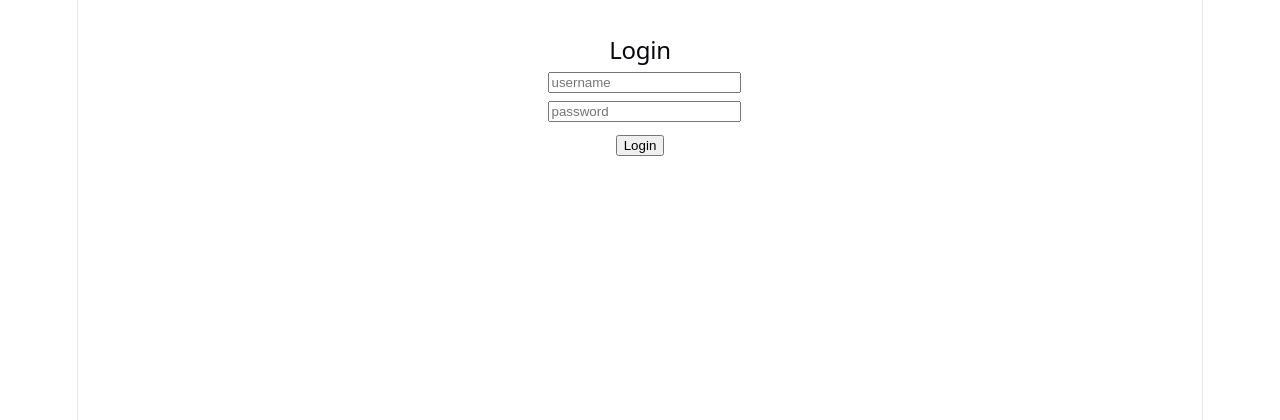
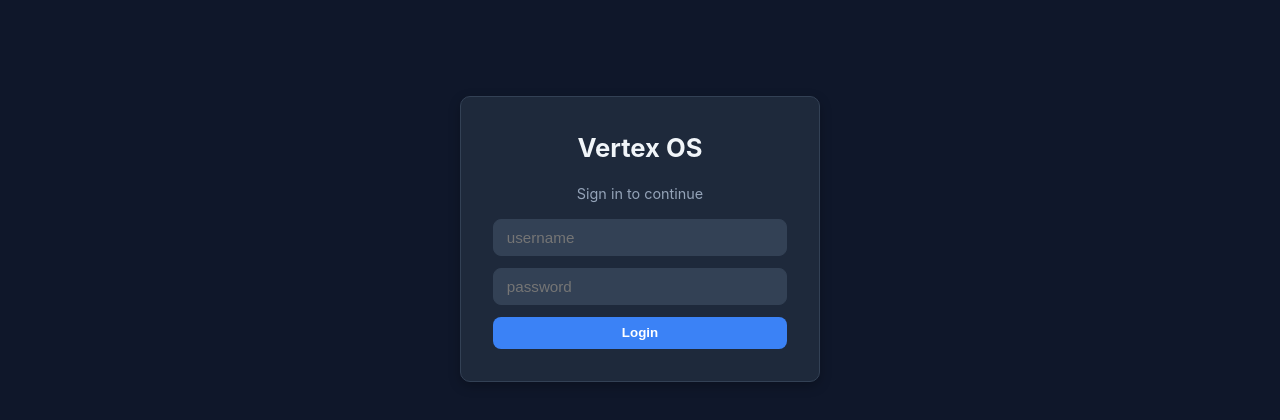
Before and after one commit to ModernSelfHost/vertexos, a React (Vite) app in the folder web/: page /login in a window 1280 px wide. Shown: the top 420 px of the page. Built offline with nearby package versions, Linux system fonts and the light colour scheme.

Commit message:
feat(web): polished UI with modern styling

```diff
--- a/web/src/Layout.tsx
+++ b/web/src/Layout.tsx
@@ -4,21 +4,28 @@ import { useAuth } from "./auth";
 export default function Layout() {
   const { user, logout } = useAuth();
   return (
-    <div style={{ fontFamily: "sans-serif", margin: 0 }}>
-      <header style={{ background: "#1f2937", color: "#fff", padding: "0.75rem 1rem", display: "flex", justifyContent: "space-between", alignItems: "center" }}>
-        <strong>Vertex OS</strong>
-        <nav style={{ display: "flex", gap: "1rem" }}>
-          <Link to="/" style={{ color: "#fff" }}>Dashboard</Link>
-          <Link to="/storage" style={{ color: "#fff" }}>Storage</Link>
-          <Link to="/shares" style={{ color: "#fff" }}>Shares</Link>
-          {user?.role === "admin" && <Link to="/users" style={{ color: "#fff" }}>Users</Link>}
-          {user?.role === "admin" && <Link to="/system" style={{ color: "#fff" }}>System</Link>}
+    <div>
+      <header className="app-header">
+        <div className="brand">Vertex OS</div>
+        <nav className="nav">
+          <Link to="/">Dashboard</Link>
+          <Link to="/storage">Storage</Link>
+          <Link to="/shares">Shares</Link>
+          {user?.role === "admin" && <Link to="/users">Users</Link>}
+          {user?.role === "admin" && <Link to="/system">System</Link>}
         </nav>
-        <div>
-          {user ? <><span style={{ marginRight: "1rem" }}>{user.username}</span><button onClick={logout}>Logout</button></> : <Link to="/login" style={{ color: "#fff" }}>Login</Link>}
+        <div className="row">
+          {user ? (
+            <>
+              <span className="muted">{user.username}</span>
+              <button className="btn ghost" onClick={logout}>Logout</button>
+            </>
+          ) : (
+            <Link to="/login" className="btn">Login</Link>
+          )}
         </div>
       </header>
-      <main style={{ padding: "1rem", maxWidth: 1100, margin: "0 auto" }}>
+      <main>
         <Outlet />
       </main>
     </div>
--- a/web/src/index.css
+++ b/web/src/index.css
@@ -1,111 +1,141 @@
 :root {
-  --text: #6b6375;
-  --text-h: #08060d;
-  --bg: #fff;
-  --border: #e5e4e7;
-  --code-bg: #f4f3ec;
-  --accent: #aa3bff;
-  --accent-bg: rgba(170, 59, 255, 0.1);
-  --accent-border: rgba(170, 59, 255, 0.5);
-  --social-bg: rgba(244, 243, 236, 0.5);
-  --shadow:
-    rgba(0, 0, 0, 0.1) 0 10px 15px -3px, rgba(0, 0, 0, 0.05) 0 4px 6px -2px;
-
-  --sans: system-ui, 'Segoe UI', Roboto, sans-serif;
-  --heading: system-ui, 'Segoe UI', Roboto, sans-serif;
-  --mono: ui-monospace, Consolas, monospace;
-
-  font: 18px/145% var(--sans);
-  letter-spacing: 0.18px;
-  color-scheme: light dark;
-  color: var(--text);
-  background: var(--bg);
-  font-synthesis: none;
-  text-rendering: optimizeLegibility;
-  -webkit-font-smoothing: antialiased;
-  -moz-osx-font-smoothing: grayscale;
-
-  @media (max-width: 1024px) {
-    font-size: 16px;
-  }
+  --bg: #0f172a;
+  --panel: #1e293b;
+  --panel-2: #334155;
+  --text: #e2e8f0;
+  --muted: #94a3b8;
+  --accent: #3b82f6;
+  --accent-2: #22d3ee;
+  --danger: #ef4444;
+  --success: #22c55e;
+  --warn: #f59e0b;
+  --border: #334155;
+  --radius: 10px;
 }
 
-@media (prefers-color-scheme: dark) {
-  :root {
-    --text: #9ca3af;
-    --text-h: #f3f4f6;
-    --bg: #16171d;
-    --border: #2e303a;
-    --code-bg: #1f2028;
-    --accent: #c084fc;
-    --accent-bg: rgba(192, 132, 252, 0.15);
-    --accent-border: rgba(192, 132, 252, 0.5);
-    --social-bg: rgba(47, 48, 58, 0.5);
-    --shadow:
-      rgba(0, 0, 0, 0.4) 0 10px 15px -3px, rgba(0, 0, 0, 0.25) 0 4px 6px -2px;
-  }
+* { box-sizing: border-box; }
 
-  #social .button-icon {
-    filter: invert(1) brightness(2);
-  }
+html, body, #root { height: 100%; margin: 0; }
+
+body {
+  font-family: "Inter", system-ui, -apple-system, Segoe UI, Roboto, sans-serif;
+  background: var(--bg);
+  color: var(--text);
+  line-height: 1.5;
 }
 
-#root {
-  width: 1126px;
-  max-width: 100%;
-  margin: 0 auto;
-  text-align: center;
-  border-inline: 1px solid var(--border);
-  min-height: 100svh;
+a { color: var(--accent-2); text-decoration: none; }
+a:hover { text-decoration: underline; }
+
+.app-header {
+  background: linear-gradient(90deg, #1e293b, #0f172a);
+  border-bottom: 1px solid var(--border);
+  padding: 0.9rem 1.5rem;
   display: flex;
-  flex-direction: column;
-  box-sizing: border-box;
+  align-items: center;
+  justify-content: space-between;
+  position: sticky;
+  top: 0;
+  z-index: 10;
 }
 
-body {
-  margin: 0;
+.brand { font-weight: 700; font-size: 1.15rem; letter-spacing: 0.5px; }
+
+.nav { display: flex; gap: 0.5rem; flex-wrap: wrap; }
+.nav a {
+  color: var(--muted);
+  padding: 0.4rem 0.8rem;
+  border-radius: 6px;
+  transition: background 0.15s, color 0.15s;
+}
+.nav a:hover { background: var(--panel-2); color: var(--text); text-decoration: none; }
+
+main {
+  max-width: 1200px;
+  margin: 0 auto;
+  padding: 1.5rem;
 }
 
-h1,
-h2 {
-  font-family: var(--heading);
-  font-weight: 500;
-  color: var(--text-h);
+.card {
+  background: var(--panel);
+  border: 1px solid var(--border);
+  border-radius: var(--radius);
+  padding: 1.25rem;
+  margin-bottom: 1rem;
+  box-shadow: 0 4px 12px rgba(0,0,0,0.25);
 }
 
-h1 {
-  font-size: 56px;
-  letter-spacing: -1.68px;
-  margin: 32px 0;
-  @media (max-width: 1024px) {
-    font-size: 36px;
-    margin: 20px 0;
-  }
+.card h3 { margin-top: 0; color: var(--accent-2); }
+
+.grid { display: grid; gap: 1rem; }
+.grid-2 { grid-template-columns: repeat(auto-fit, minmax(280px, 1fr)); }
+.grid-3 { grid-template-columns: repeat(auto-fit, minmax(220px, 1fr)); }
+
+.btn {
+  background: var(--accent);
+  color: #fff;
+  border: none;
+  padding: 0.55rem 1.1rem;
+  border-radius: 8px;
+  cursor: pointer;
+  font-weight: 600;
+  transition: transform 0.1s, background 0.15s;
 }
-h2 {
-  font-size: 24px;
-  line-height: 118%;
-  letter-spacing: -0.24px;
-  margin: 0 0 8px;
-  @media (max-width: 1024px) {
-    font-size: 20px;
-  }
+.btn:hover { background: #2563eb; }
+.btn:active { transform: translateY(1px); }
+.btn.secondary { background: var(--panel-2); }
+.btn.danger { background: var(--danger); }
+.btn.ghost { background: transparent; border: 1px solid var(--border); }
+
+.input {
+  background: var(--panel-2);
+  border: 1px solid var(--border);
+  color: var(--text);
+  padding: 0.55rem 0.8rem;
+  border-radius: 8px;
+  width: 100%;
+  font-size: 0.95rem;
 }
-p {
-  margin: 0;
+.input:focus { outline: 2px solid var(--accent); border-color: var(--accent); }
+
+.row { display: flex; gap: 0.75rem; align-items: center; flex-wrap: wrap; }
+
+.stat { font-size: 2rem; font-weight: 700; color: var(--accent-2); }
+
+.badge {
+  display: inline-block;
+  padding: 0.15rem 0.55rem;
+  border-radius: 999px;
+  font-size: 0.75rem;
+  font-weight: 600;
+  background: var(--panel-2);
+}
+.badge.healthy { background: #14532d; color: #86efac; }
+.badge.warning { background: #78350f; color: #fcd34d; }
+.badge.failed, .badge.critical { background: #7f1d1d; color: #fca5a5; }
+
+.list-item {
+  display: flex;
+  justify-content: space-between;
+  align-items: center;
+  padding: 0.7rem 0.9rem;
+  border: 1px solid var(--border);
+  border-radius: 8px;
+  margin-bottom: 0.5rem;
+  background: var(--panel);
 }
 
-code,
-.counter {
-  font-family: var(--mono);
-  display: inline-flex;
-  border-radius: 4px;
-  color: var(--text-h);
+h1, h2, h3 { color: #f1f5f9; }
+h2 { font-size: 1.6rem; margin-bottom: 1rem; }
+
+.muted { color: var(--muted); font-size: 0.9rem; }
+
+.login-box {
+  max-width: 360px;
+  margin: 6rem auto;
+  padding: 2rem;
 }
+.login-box input { margin-bottom: 0.75rem; }
 
-code {
-  font-size: 15px;
-  line-height: 135%;
-  padding: 4px 8px;
-  background: var(--code-bg);
-}
+.spinner { display: inline-block; width: 18px; height: 18px; border: 2px solid var(--border); border-top-color: var(--accent); border-radius: 50%; animation: spin 0.7s linear infinite; }
+@keyframes spin { to { transform: rotate(360deg); } }
--- a/web/src/pages/Dashboard.tsx
+++ b/web/src/pages/Dashboard.tsx
@@ -5,39 +5,76 @@ export default function Dashboard() {
   const [drives, setDrives] = useState<any[]>([]);
   const [pools, setPools] = useState<any[]>([]);
   const [alerts, setAlerts] = useState<any[]>([]);
+  const [loading, setLoading] = useState(true);
   useEffect(() => {
-    api("/api/v1/drives").then(setDrives).catch(() => {});
-    api("/api/v1/pools").then(setPools).catch(() => {});
-    api("/api/v1/alerts").then(setAlerts).catch(() => {});
+    Promise.all([
+      api("/api/v1/drives").then(setDrives).catch(() => {}),
+      api("/api/v1/pools").then(setPools).catch(() => {}),
+      api("/api/v1/alerts").then(setAlerts).catch(() => {}),
+    ]).finally(() => setLoading(false));
   }, []);
+  const activeAlerts = alerts.filter((a: any) => !a.dismissed);
   return (
     <div>
       <h2>Dashboard</h2>
-      <section>
+      {loading && <div className="spinner" />}
+      <div className="grid grid-3">
+        <div className="card">
+          <h3>Pools</h3>
+          <div className="stat">{pools.length}</div>
+          <p className="muted">configured pools</p>
+        </div>
+        <div className="card">
+          <h3>Drives</h3>
+          <div className="stat">{drives.length}</div>
+          <p className="muted">detected drives</p>
+        </div>
+        <div className="card">
+          <h3>Alerts</h3>
+          <div className="stat" style={{ color: activeAlerts.length ? "var(--danger)" : "var(--success)" }}>{activeAlerts.length}</div>
+          <p className="muted">active alerts</p>
+        </div>
+      </div>
+
+      <div className="card">
         <h3>Storage pools</h3>
-        {pools.length === 0 && <p>No pools.</p>}
+        {pools.length === 0 && <p className="muted">No pools configured.</p>}
         {pools.map((p: any) => (
-          <div key={p.name} style={{ border: "1px solid #ddd", padding: 8, marginBottom: 8, borderRadius: 4 }}>
-            <strong>{p.name}</strong> — {p.health} — size {p.size} alloc {p.alloc} free {p.free}
+          <div key={p.name} className="list-item">
+            <div>
+              <strong>{p.name}</strong>
+              <span className={`badge ${p.health}`} style={{ marginLeft: 8 }}>{p.health}</span>
+            </div>
+            <div className="muted">size {p.size} · alloc {p.alloc} · free {p.free}</div>
           </div>
         ))}
-      </section>
-      <section>
+      </div>
+
+      <div className="card">
         <h3>Drives</h3>
         {drives.map((d: any) => (
-          <div key={d.device} style={{ display: "flex", justifyContent: "space-between", borderBottom: "1px solid #eee", padding: 4 }}>
-            <span>{d.name} ({d.model})</span>
-            <span>{(d.size_bytes / 1e9).toFixed(1)} GB — {d.health}</span>
+          <div key={d.device} className="list-item">
+            <div>
+              <strong>{d.name}</strong>
+              <span className="muted" style={{ marginLeft: 8 }}>{d.model}</span>
+            </div>
+            <div>
+              <span className="muted">{(d.size_bytes / 1e9).toFixed(1)} GB</span>
+              <span className={`badge ${d.health}`} style={{ marginLeft: 8 }}>{d.health}</span>
+            </div>
           </div>
         ))}
-      </section>
-      <section>
+      </div>
+
+      <div className="card">
         <h3>Alerts</h3>
-        {alerts.filter((a: any) => !a.dismissed).map((a: any) => (
-          <div key={a.id} style={{ color: a.severity === "critical" ? "red" : "orange" }}>{a.message}</div>
+        {activeAlerts.length === 0 && <p className="muted">No active alerts.</p>}
+        {activeAlerts.map((a: any) => (
+          <div key={a.id} className="list-item">
+            <span style={{ color: a.severity === "critical" ? "var(--danger)" : "var(--warn)" }}>{a.severity.toUpperCase()}: {a.message}</span>
+          </div>
         ))}
-        {alerts.filter((a: any) => !a.dismissed).length === 0 && <p>No alerts.</p>}
-      </section>
+      </div>
     </div>
   );
 }
--- a/web/src/pages/Login.tsx
+++ b/web/src/pages/Login.tsx
@@ -8,18 +8,27 @@ export default function Login() {
   const [u, setU] = useState("");
   const [p, setP] = useState("");
   const [err, setErr] = useState("");
+  const [loading, setLoading] = useState(false);
   async function submit(e: any) {
     e.preventDefault();
+    setLoading(true);
+    setErr("");
     try { await login(u, p); nav("/"); }
-    catch (e: any) { setErr(e.message); }
+    catch (e: any) { setErr(e.message || "Login failed"); }
+    finally { setLoading(false); }
   }
   return (
-    <form onSubmit={submit} style={{ maxWidth: 320, margin: "2rem auto" }}>
-      <h2>Login</h2>
-      <input placeholder="username" value={u} onChange={e => setU(e.target.value)} style={{ display: "block", width: "100%", marginBottom: 8 }} />
-      <input placeholder="password" type="password" value={p} onChange={e => setP(e.target.value)} style={{ display: "block", width: "100%", marginBottom: 8 }} />
-      <button type="submit">Login</button>
-      {err && <p style={{ color: "red" }}>{err}</p>}
-    </form>
+    <div className="card login-box">
+      <h2 style={{ textAlign: "center", marginTop: 0 }}>Vertex OS</h2>
+      <p className="muted" style={{ textAlign: "center" }}>Sign in to continue</p>
+      <form onSubmit={submit}>
+        <input className="input" placeholder="username" value={u} onChange={e => setU(e.target.value)} />
+        <input className="input" placeholder="password" type="password" value={p} onChange={e => setP(e.target.value)} />
+        <button className="btn" type="submit" style={{ width: "100%" }} disabled={loading}>
+          {loading ? "Signing in..." : "Login"}
+        </button>
+        {err && <p style={{ color: "var(--danger)", marginTop: 8 }}>{err}</p>}
+      </form>
+    </div>
   );
 }
--- a/web/src/pages/Users.tsx
+++ b/web/src/pages/Users.tsx
@@ -8,7 +8,7 @@ export default function Users() {
   const [role, setRole] = useState("user");
 
   async function load() { setUsers(await api("/api/v1/users")); }
-  useEffect(() => { load(); }, []);
+  useEffect(() => { load().catch(() => {}); }, []);
 
   async function create() {
     await api("/api/v1/users", { method: "POST", body: JSON.stringify({ username, password, role }) });
@@ -23,22 +23,32 @@ export default function Users() {
   return (
     <div>
       <h2>Users</h2>
-      <div style={{ display: "flex", gap: 8, marginBottom: 12 }}>
-        <input placeholder="username" value={username} onChange={e => setUsername(e.target.value)} />
-        <input placeholder="password" type="password" value={password} onChange={e => setPassword(e.target.value)} />
-        <select value={role} onChange={e => setRole(e.target.value)}>
+      <div className="card">
+        <h3>Create user</h3>
+        <div className="row">
+          <input className="input" placeholder="username" value={username} onChange={e => setUsername(e.target.value)} />
+          <input className="input" placeholder="password" type="password" value={password} onChange={e => setPassword(e.target.value)} />
+          <select className="input" style={{ maxWidth: 120 }} value={role} onChange={e => setRole(e.target.value)}>
             <option value="user">user</option>
             <option value="admin">admin</option>
             <option value="guest">guest</option>
           </select>
-        <button onClick={create}>Create</button>
+          <button className="btn" onClick={create} disabled={!username || !password}>Create</button>
         </div>
+      </div>
+      <div className="card">
+        <h3>Accounts</h3>
+        {users.length === 0 && <p className="muted">No users.</p>}
         {users.map((u: any) => (
-        <div key={u.id} style={{ display: "flex", justifyContent: "space-between", borderBottom: "1px solid #eee", padding: 4 }}>
-          <span>{u.username} ({u.role})</span>
-          <button onClick={() => remove(u.id)}>Delete</button>
+          <div key={u.id} className="list-item">
+            <div>
+              <strong>{u.username}</strong>
+              <span className={`badge ${u.role === "admin" ? "warning" : "healthy"}`} style={{ marginLeft: 8 }}>{u.role}</span>
+            </div>
+            <button className="btn danger" onClick={() => remove(u.id)}>Delete</button>
           </div>
         ))}
       </div>
+    </div>
   );
 }
--- a/web/src/pages/Wizard.tsx
+++ b/web/src/pages/Wizard.tsx
@@ -11,7 +11,6 @@ export default function Wizard() {
   const [msg, setMsg] = useState("");
 
   async function finish() {
-    // create pool from proposal using all drives
     try {
       await api("/api/v1/pools/from-proposal", { method: "POST", body: JSON.stringify({ name: "tank", drives: [] }) });
       setMsg("Pool creation started.");
@@ -20,34 +19,38 @@ export default function Wizard() {
   }
 
   return (
-    <div style={{ maxWidth: 480, margin: "2rem auto" }}>
-      <h2>Setup Wizard</h2>
+    <div className="card" style={{ maxWidth: 520, margin: "2rem auto" }}>
+      <h2 style={{ marginTop: 0 }}>Setup Wizard</h2>
       {step === 0 && (
         <>
-          <p>Welcome to Vertex OS.</p>
-          <button onClick={() => setStep(1)}>Start</button>
+          <p>Welcome to Vertex OS. Let's get your NAS running.</p>
+          <button className="btn" onClick={() => setStep(1)}>Start</button>
         </>
       )}
       {step === 1 && (
         <>
           <h3>Name your server</h3>
-          <input value={name} onChange={e => setName(e.target.value)} />
-          <button onClick={() => setStep(2)}>Next</button>
+          <input className="input" value={name} onChange={e => setName(e.target.value)} />
+          <div className="row" style={{ marginTop: 12 }}>
+            <button className="btn" onClick={() => setStep(2)}>Next</button>
+          </div>
         </>
       )}
       {step === 2 && (
         <>
           <h3>Create admin account</h3>
-          <input placeholder="username" value={adminUser} onChange={e => setAdminUser(e.target.value)} />
-          <input placeholder="password" type="password" value={adminPass} onChange={e => setAdminPass(e.target.value)} />
-          <button onClick={() => setStep(3)}>Next</button>
+          <input className="input" placeholder="username" value={adminUser} onChange={e => setAdminUser(e.target.value)} />
+          <input className="input" placeholder="password" type="password" value={adminPass} onChange={e => setAdminPass(e.target.value)} style={{ marginTop: 8 }} />
+          <div className="row" style={{ marginTop: 12 }}>
+            <button className="btn" onClick={() => setStep(3)}>Next</button>
+          </div>
         </>
       )}
       {step === 3 && (
         <>
           <h3>Create storage pool</h3>
-          <p>Vertex will propose a layout from detected drives.</p>
-          <button onClick={finish}>Create pool & finish</button>
+          <p className="muted">Vertex will propose a layout from detected drives.</p>
+          <button className="btn" onClick={finish}>Create pool & finish</button>
           {msg && <p>{msg}</p>}
         </>
       )}
```
Also changed, not shown: web/src/pages/Shares.tsx (+23 -12 lines), web/src/pages/Storage.tsx (+46 -15 lines), web/src/pages/System.tsx (+15 -7 lines). Lines whose indentation alone changed are shown as unchanged.
